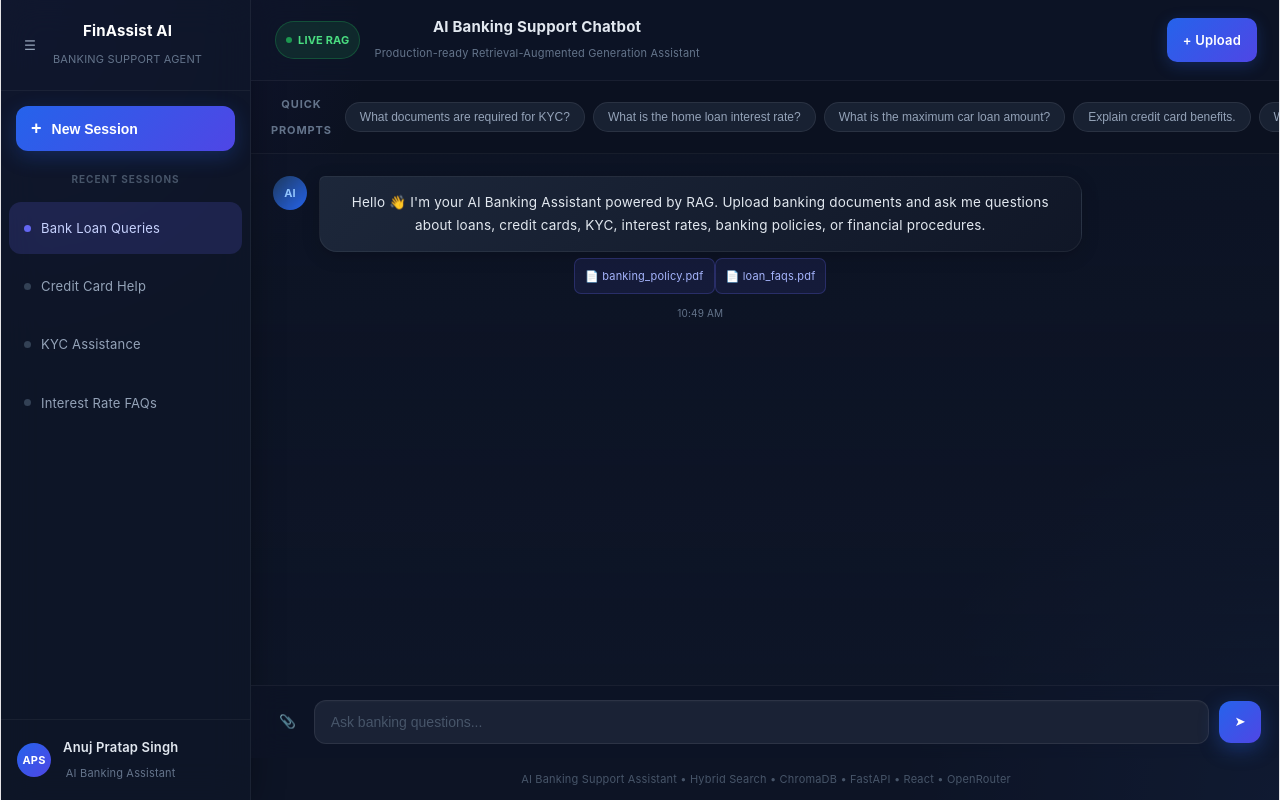
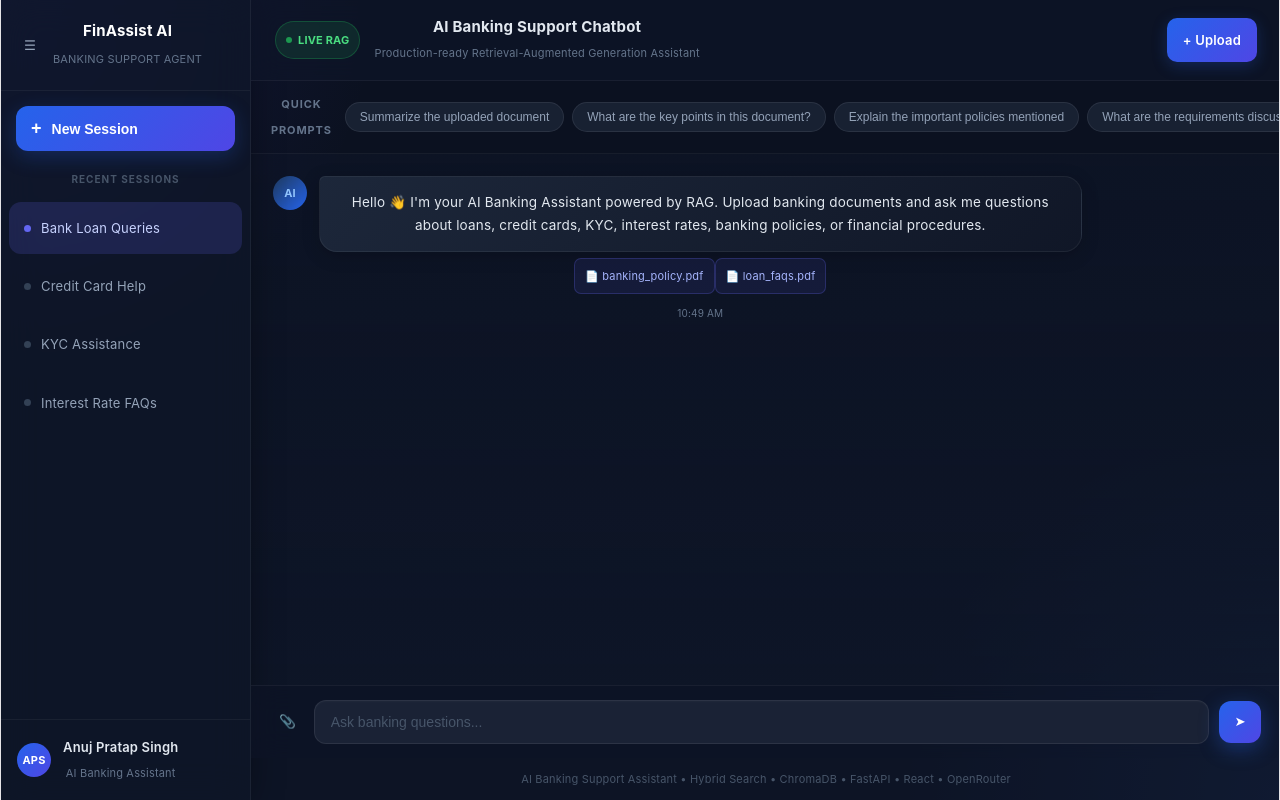
Before and after one commit to anujpratap12/banking-rag-chatbot, a React app in the folder frontend/: page / in a window 1280 px wide. Built offline with nearby package versions, Linux system fonts and the light colour scheme; the HTML template or start-up script is replaced by a standard one.

Commit message:
final banking prompts fix

```diff
--- a/frontend/src/App.jsx
+++ b/frontend/src/App.jsx
@@ -158,11 +158,12 @@ function App() {
   // QUICK PROMPTS LIST
 
   const quickPrompts = [
-    "What documents are required for KYC?",
-    "What is the home loan interest rate?",
-    "What is the maximum car loan amount?",
-    "Explain credit card benefits.",
-    "What is the loan approval time?"
+
+    "Summarize the uploaded document",
+    "What are the key points in this document?",
+    "Explain the important policies mentioned",
+    "What are the requirements discussed?",
+    "Give a short overview of the uploaded file"
 
   ];
 
```
